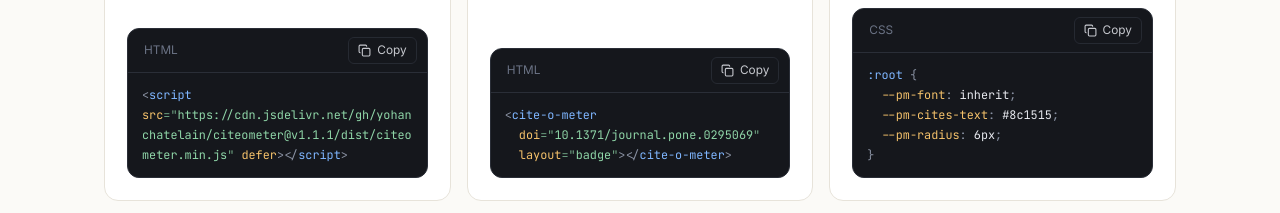
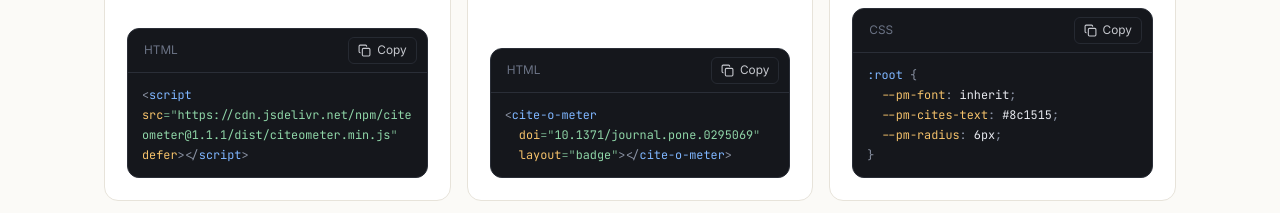
Before and after one commit to yohanchatelain/citeometer, a website: page index.html in a window 1280 px wide. Shown: the part 2745-2958 px from the top of the page. Drawn offline with nearby package versions, Linux system fonts and the light colour scheme; no server answers.

Commit message:
Use npm CDN and npx CLI in install docs and demo page

```diff
--- a/index.html
+++ b/index.html
@@ -968,7 +968,7 @@
             <p>One tag in your <code>&lt;head&gt;</code>. The bundle injects its own styles.</p>
             <div class="code">
               <div class="code-bar"><span>HTML</span><button class="copy-btn" type="button" data-copy-target="step1"><svg><use href="#i-copy"/></svg><span>Copy</span></button></div>
-              <pre><code class="language-markup" id="step1">&lt;script src="https://cdn.jsdelivr.net/gh/yohanchatelain/citeometer@v1.1.1/dist/citeometer.min.js" defer&gt;&lt;/script&gt;</code></pre>
+              <pre><code class="language-markup" id="step1">&lt;script src="https://cdn.jsdelivr.net/npm/citeometer@1.1.1/dist/citeometer.min.js" defer&gt;&lt;/script&gt;</code></pre>
             </div>
           </div>
           <div class="step">
```
Also changed, not shown: README.md.
